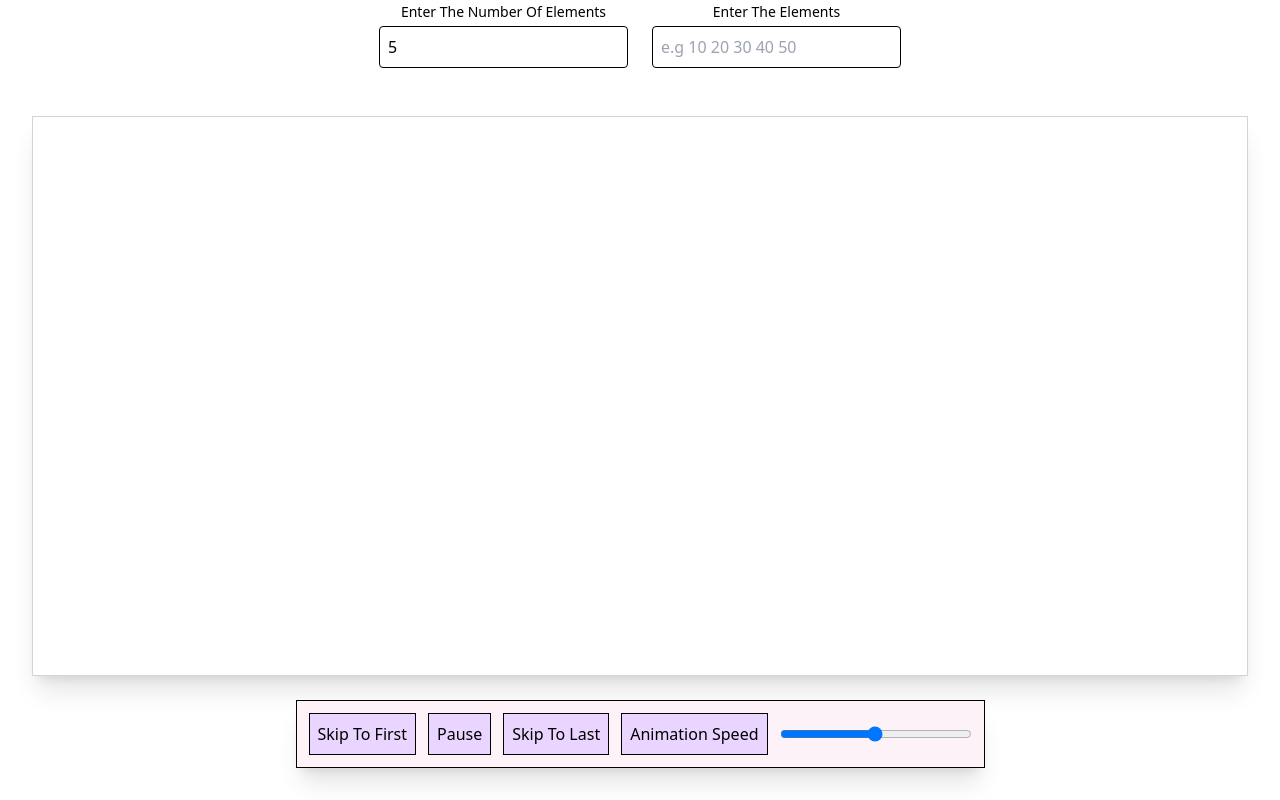
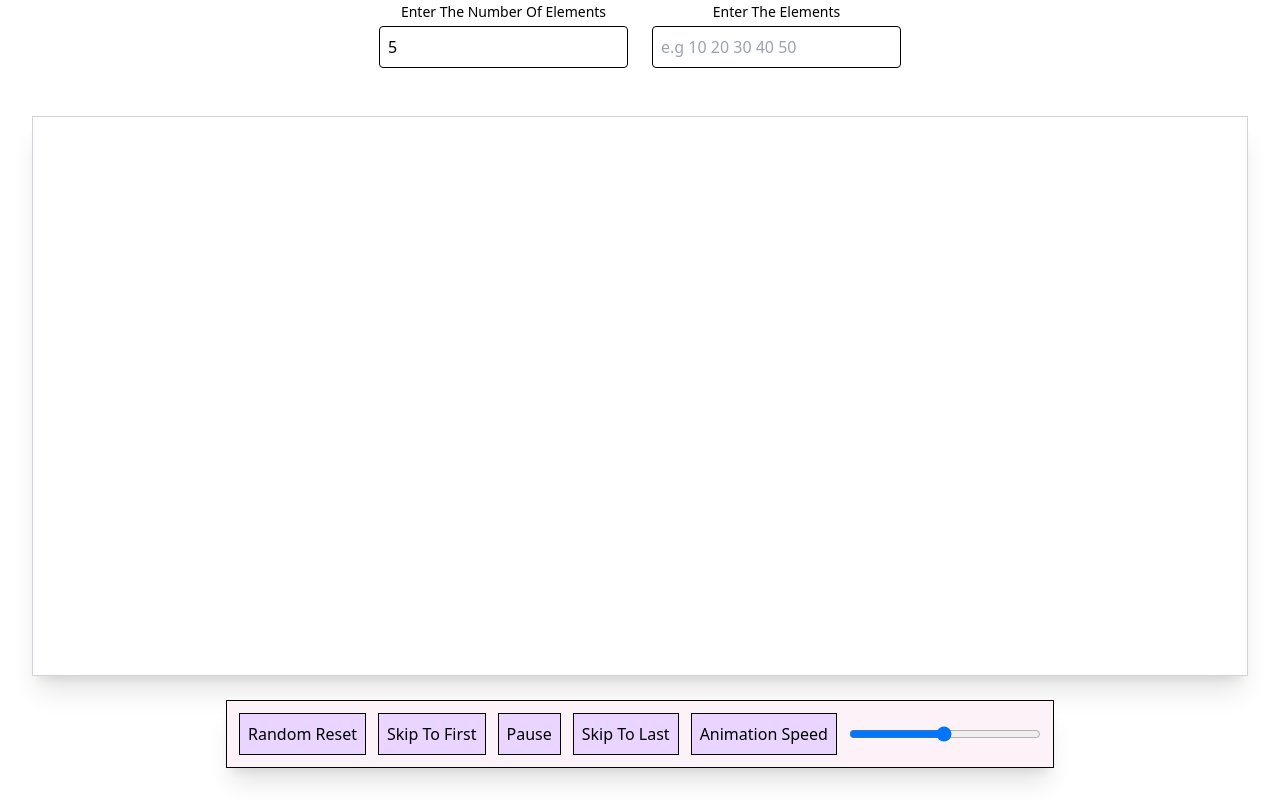
Before and after one commit to Aishix7/Sorting-Visualizer, a React (Vite) app: page / in a window 1280 px wide. Shown: the part 302-1102 px from the top of the page. Built offline with nearby package versions, Linux system fonts and the light colour scheme.

Commit message:
added new random reset button

```diff
--- a/src/components/Buttons.jsx
+++ b/src/components/Buttons.jsx
@@ -4,6 +4,9 @@ function Buttons() {
   return (
     <div className="border bg-pink-50 p-3 border-black mt-6 w-fit shadow-xl mx-auto">
       <div className="flex gap-3 justify-center">
+        <button className="border bg-purple-200 border-black p-2 font-medium text-black-700">
+          Random Reset
+        </button>
         <button className="border bg-purple-200 border-black p-2 font-medium text-black-700">
           Skip To First
         </button>
```
